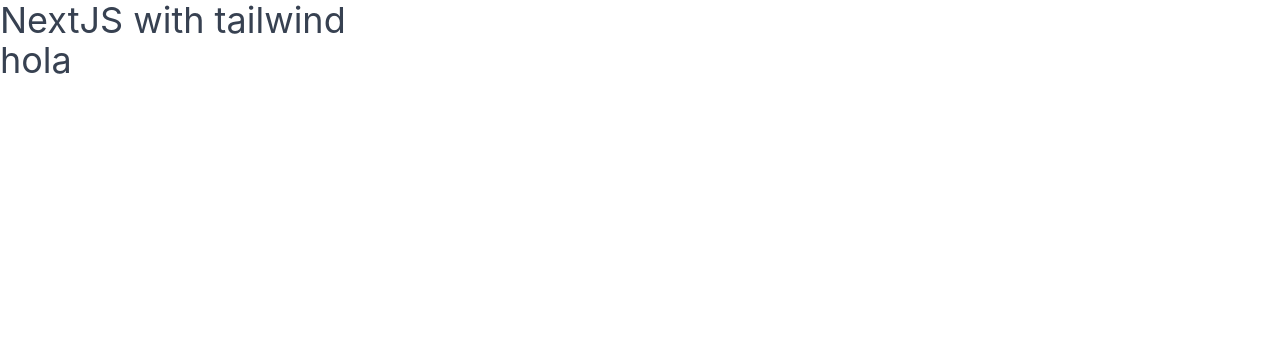
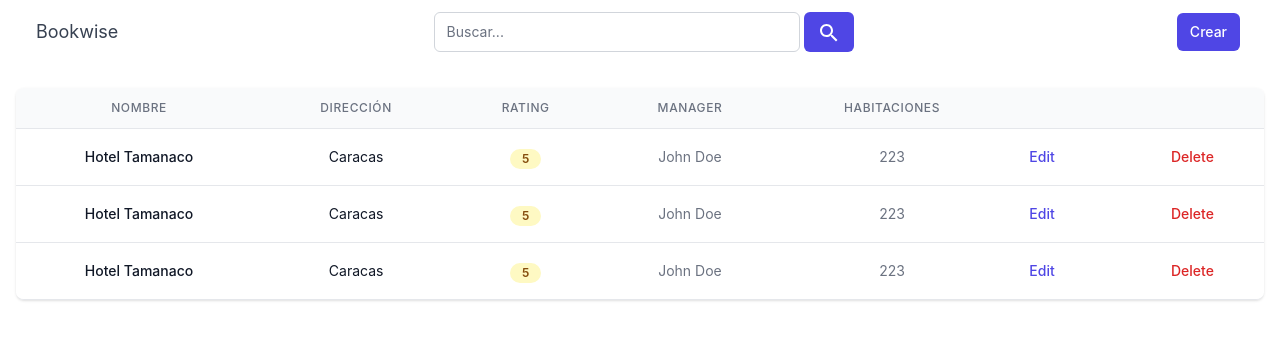
Before and after one commit to pestanadiego/bookwise-client, a Next.js app: page / in a window 1280 px wide. Shown: the top 340 px of the page. Built offline with nearby package versions, Linux system fonts and the light colour scheme.

Commit message:
Navbar y table

```diff
--- a/components/Hello.jsx
+++ /dev/null
@@ -1,7 +0,0 @@
-export default function Hello() {
-  return (
-    <div className="w-full">
-      <h1 className="text-gray-700 text-4xl">hola</h1>
-    </div>
-  );
-}
--- /dev/null
+++ b/components/Navbar.jsx
@@ -0,0 +1,28 @@
+import { Search, Menu } from '@mui/icons-material';
+
+export default function Navbar() {
+  return (
+    <div className="w-screen flex flex-row items-center p-1 pt-3 justify-between bg-white shadow-xs">
+      <div className="ml-8 text-lg text-gray-700 hidden md:flex">Bookwise</div>
+      <span className="w-screen md:w-1/3 h-10 flex">
+        <input
+          type="search"
+          name="serch"
+          placeholder="Buscar..."
+          className="appearance-none relative block w-full px-3 py-2 border border-gray-300 placeholder-gray-500 text-gray-900 rounded-md focus:outline-none focus:ring-indigo-500 focus:border-indigo-500 focus:z-10 sm:text-sm"
+        />
+        <button className="mx-1 py-2 px-3 border border-transparent text-sm font-medium rounded-md text-white bg-indigo-600 hover:bg-indigo-700 focus:outline-none focus:ring-2 focus:ring-offset-2 focus:ring-indigo-500">
+          <Search />
+        </button>
+      </span>
+      <div className="flex flex-row-reverse mr-4 ml-4 md:hidden">
+        <Menu />
+      </div>
+      <div className="flex flex-row-reverse mr-8 hidden md:flex">
+        <button className="w-full mx-1 py-2 px-3 border border-transparent text-sm font-medium rounded-md text-white bg-indigo-600 hover:bg-indigo-700 focus:outline-none focus:ring-2 focus:ring-offset-2 focus:ring-indigo-500">
+          Crear
+        </button>
+      </div>
+    </div>
+  );
+}
--- /dev/null
+++ b/components/Table.jsx
@@ -0,0 +1,120 @@
+// Este array es para pruebas unicamente
+
+const hotels = [
+  {
+    name_hotel: 'Hotel Tamanaco',
+    address: 'Caracas',
+    rating: '5',
+    manager: 'John Doe',
+    nro_hab: '223',
+  },
+  {
+    name_hotel: 'Hotel Tamanaco',
+    address: 'Caracas',
+    rating: '5',
+    manager: 'John Doe',
+    nro_hab: '223',
+  },
+  {
+    name_hotel: 'Hotel Tamanaco',
+    address: 'Caracas',
+    rating: '5',
+    manager: 'John Doe',
+    nro_hab: '223',
+  },
+];
+
+export default function Table() {
+  return (
+    <div className="flex flex-col">
+      <div className="px-4">
+        <div className="py-8 align-middle inline-block w-full">
+          <div className="shadow overflow-hidden border-b border-gray-200 sm:rounded-lg">
+            <table className="w-full divide-y divide-gray-200">
+              <thead className="bg-gray-50">
+                <tr>
+                  <th
+                    scope="col"
+                    className="px-6 py-3 text-center text-xs font-medium text-gray-500 uppercase tracking-wider"
+                  >
+                    Nombre
+                  </th>
+                  <th
+                    scope="col"
+                    className="px-6 py-3 text-center text-xs font-medium text-gray-500 uppercase tracking-wider"
+                  >
+                    Dirección
+                  </th>
+                  <th
+                    scope="col"
+                    className="px-6 py-3 text-center text-xs font-medium text-gray-500 uppercase tracking-wider"
+                  >
+                    Rating
+                  </th>
+                  <th
+                    scope="col"
+                    className="px-6 py-3 text-center text-xs font-medium text-gray-500 uppercase tracking-wider"
+                  >
+                    Manager
+                  </th>
+                  <th
+                    scope="col"
+                    className="px-6 py-3 text-center text-xs font-medium text-gray-500 uppercase tracking-wider"
+                  >
+                    Habitaciones
+                  </th>
+                  <th scope="col" className="relative px-6 py-3">
+                    <span className="sr-only"></span>
+                  </th>
+                  <th scope="col" className="relative px-6 py-3">
+                    <span className="sr-only"></span>
+                  </th>
+                </tr>
+              </thead>
+              <tbody className="bg-white divide-y divide-gray-200">
+                {hotels.map((hotel) => (
+                  <tr key={hotel.manager}>
+                    <td className="px-6 py-4 whitespace-nowrap">
+                      <div className="text-sm text-center font-medium text-gray-900">
+                        {hotel.name_hotel}
+                      </div>
+                    </td>
+                    <td className="px-6 py-4 whitespace-nowrap">
+                      <div className="text-sm text-center text-gray-900">
+                        {hotel.address}
+                      </div>
+                    </td>
+                    <td className="px-6 py-4 whitespace-nowrap text-center">
+                      <span className="px-3 inline-flex text-xs leading-5 font-semibold rounded-full bg-yellow-100 text-yellow-800">
+                        {hotel.rating}
+                      </span>
+                    </td>
+                    <td className="px-6 py-4 whitespace-nowrap text-sm text-center text-gray-500">
+                      {hotel.manager}
+                    </td>
+                    <td className="px-6 py-4 whitespace-nowrap text-sm text-center text-gray-500">
+                      {hotel.nro_hab}
+                    </td>
+                    <td className="px-6 py-4 whitespace-nowrap text-sm font-medium">
+                      <a
+                        href="#"
+                        className="text-indigo-600 hover:text-indigo-900"
+                      >
+                        Edit
+                      </a>
+                    </td>
+                    <td className="px-6 py-4 whitespace-nowrap text-center text-sm font-medium">
+                      <a href="#" className="text-red-600 hover:text-red-900">
+                        Delete
+                      </a>
+                    </td>
+                  </tr>
+                ))}
+              </tbody>
+            </table>
+          </div>
+        </div>
+      </div>
+    </div>
+  );
+}
--- a/pages/index.jsx
+++ b/pages/index.jsx
@@ -1,11 +1,12 @@
 import React from 'react';
-import Hello from 'components/Hello';
+import Navbar from 'components/Navbar';
+import Table from 'components/Table';
 
 export default function Home() {
   return (
-    <div className="w-full flex flex-col">
-      <h1 className="text-4xl text-gray-700">NextJS with tailwind</h1>
-      <Hello />
+    <div>
+      <Navbar />
+      <Table />
     </div>
   );
 }
```
Also changed, not shown: package.json (+3 -6 lines), .eslintrc.json (deleted), 1 other file (tests, documents, lock files or other folders).
